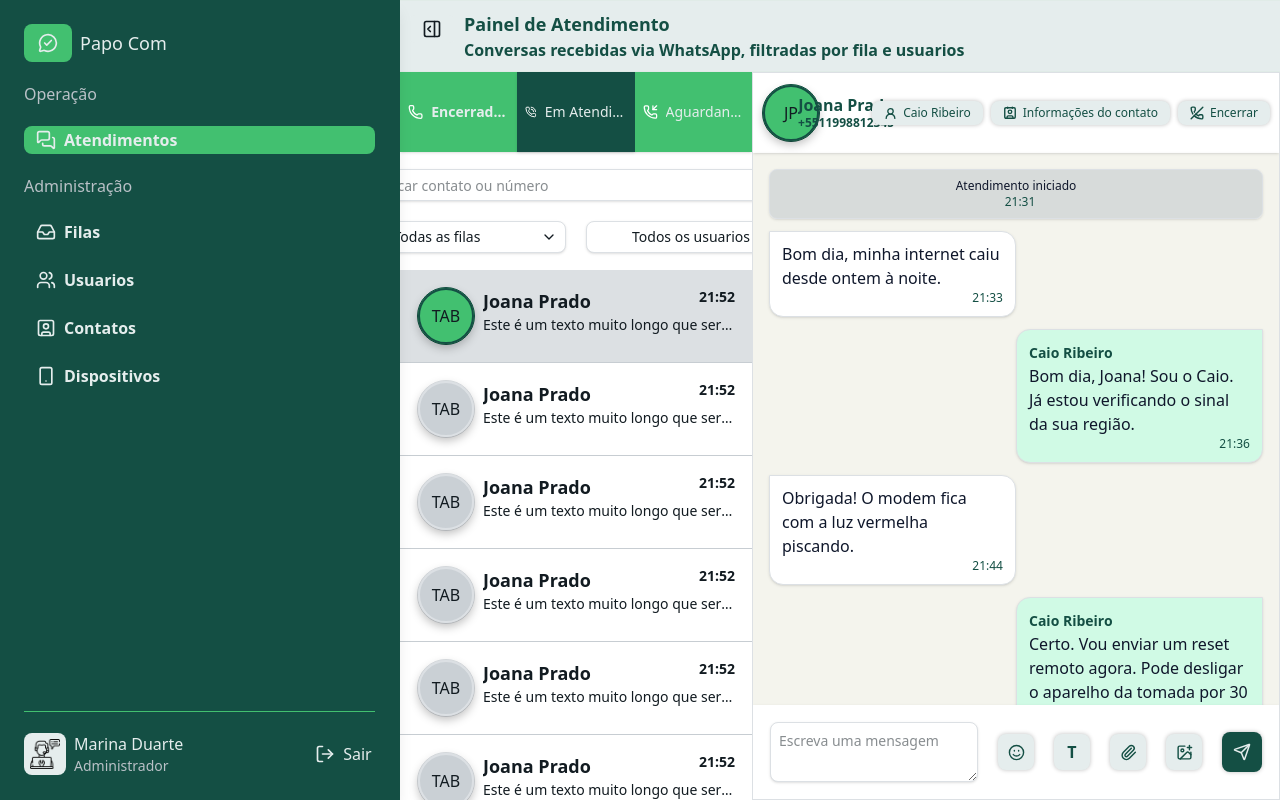
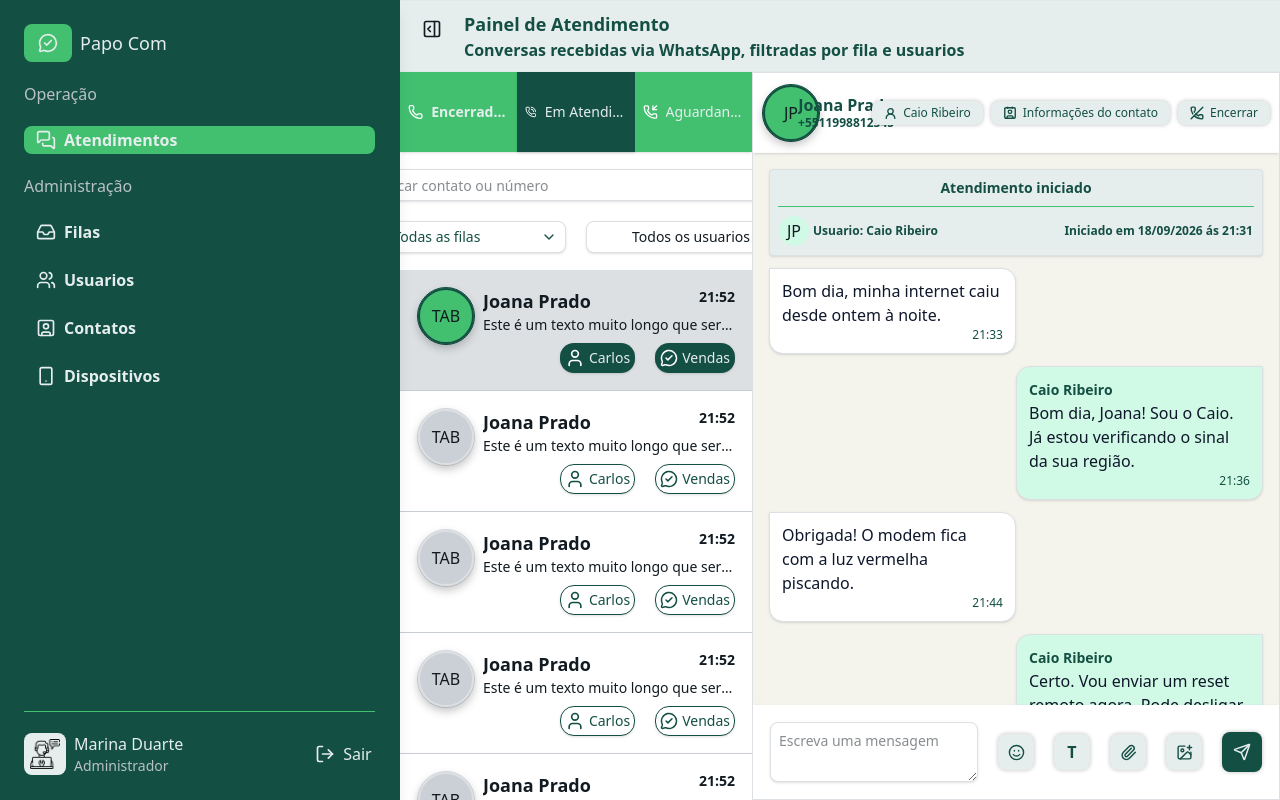
Before and after one commit to lucas-Coelho-Lucinda/PapoCom, a React (Vite) app: page /Atendimentos in a window 1280 px wide. Built offline with nearby package versions, Linux system fonts and the light colour scheme.

Commit message:
feat: Ajustes visuais para components e implementação de ajustes com TooltipLib

```diff
--- a/src/pages/customerService/components/FiltersOptionsService/index.tsx
+++ b/src/pages/customerService/components/FiltersOptionsService/index.tsx
@@ -31,6 +31,7 @@ export const FiltersOptionsService = () => {
             variant="default"
             size="small"
             options={optionsQueue}
+            textColor="primary"
             className="min-w-0 flex-1 w-full max-w-full"
             defaultValue={optionsQueue[0].value}
           />
--- a/src/pages/customerService/components/TabsCall/components/itemCall/index.tsx
+++ b/src/pages/customerService/components/TabsCall/components/itemCall/index.tsx
@@ -2,6 +2,7 @@ import type { ItemCallProps } from "../type";
 import { AvatarLib } from "../../../../../../components/avatar";
 import { CardLib } from "../../../../../../components/card";
 import { Textlib } from "../../../../../../components/text";
+import { MessageCircleCheck, User } from "lucide-react";
 
 export const ItemCall = ({
   isSelected,
@@ -11,7 +12,6 @@ export const ItemCall = ({
   index,
   selectCall,
 }: ItemCallProps) => {
-
   return (
     <CardLib
       colorBackeGround={isSelected ? "muted" : "default"}
@@ -63,6 +63,52 @@ export const ItemCall = ({
           >
             {text}
           </Textlib>
+          <div className="flex flex-row justify-end items-center gap-5">
+            <CardLib
+              width="fit"
+              height="min"
+              rounded="xl"
+              shadow="sm"
+              padding="none"
+              border={isSelected ? "none" : "primary"}
+              colorBackeGround={isSelected ? "primary" : "default"}
+              colorsHouverBackGround="none"
+              className="flex flex-row justify-center items-center gap-1 p-1 mt-2 min-w-0"
+            >
+              <User size={20} className="shrink-0" color={isSelected? "#ffff": "#144F44"} />
+              <Textlib
+                color={isSelected ? "secondary" : "primary"}
+                colorHover="none"
+                as="span"
+                size="sm"
+                className="flex-1 min-w-0 truncate"
+              >
+                Carlos
+              </Textlib>
+            </CardLib>
+
+            <CardLib
+              width="fit"
+              height="min"
+              rounded="xl"
+              shadow="sm"
+              padding="xs"
+              border={isSelected ? "none" : "primary"}
+              colorBackeGround={isSelected ? "primary" : "default"}
+              className="flex flex-row justify-center items-center gap-1 p-1 mt-2 min-w-0"
+            >
+              <MessageCircleCheck size={18} className="shrink-0" color={isSelected? "#ffff": "#144F44"} />
+
+              <Textlib
+                color={isSelected ? "secondary" : "primary"}
+                as="span"
+                size="sm"
+                className="flex-1 min-w-0 truncate"
+              >
+                Vendas
+              </Textlib>
+            </CardLib>
+          </div>
         </div>
       </div>
     </CardLib>
--- a/src/pages/customerService/components/convertionPainel/components/messageBubble/index.tsx
+++ b/src/pages/customerService/components/convertionPainel/components/messageBubble/index.tsx
@@ -1,12 +1,11 @@
+import { AvatarLib } from "../../../../../../components/avatar";
 import { CardLib } from "../../../../../../components/card";
 import { Textlib } from "../../../../../../components/text";
 
 import type { Message } from "../../types";
 
 export const MessageBubble = ({ message }: { message: Message }) => {
-  const isSent =
-    message.type === "sent" ||
-    message.type === "system";
+  const isSent = message.type === "sent" || message.type === "system";
 
   const isServiceStatus =
     message.type === "start" ||
@@ -17,41 +16,57 @@ export const MessageBubble = ({ message }: { message: Message }) => {
     <div className="flex w-full justify-center">
       {isServiceStatus ? (
         <CardLib
-          className="w-full px-3 py-2 flex flex-col justify-center items-center"
-          colorBackeGround="muted"
+          width="full"
+          height="full"
+          rounded="sm"
           shadow="sm"
-          rounded="md"
           padding="sm"
-          width="fit"
-          height="max"
+          colorBackeGround="secondary"
+          className="flex flex-col justify-between items-center gap-2"
         >
-          <Textlib
-            as="span"
-            color="message"
-            size="xs"
-            className="font-medium"
-          >
+          <Textlib as="h3" size="sm" className="font-semibold" color="primary">
             {message.type === "system" && "Atendimento iniciado"}
             {message.type === "service" && "Atendimento em andamento"}
             {message.type === "end" && "Atendimento finalizado"}
           </Textlib>
+          <hr className="w-full border-t border-success" />
+          <CardLib
+            border="none"
+            colorBackeGround="none"
+            className="flex items-center justify-between gap-2"
+          >
+            <div className="flex items-center gap-1">
+              <AvatarLib
+                size="min"
+                shadow="none"
+                color="sendMessage"
+                border="none"
+                photoOrText="JP"
+              />
 
-          {message.time && (
+              <Textlib
+                as="span"
+                size="xs"
+                color="primary"
+                className="font-semibold"
+              >
+               Usuario: Caio Ribeiro
+              </Textlib>
+            </div>
+
             <Textlib
               as="span"
+              size="xs"
               color="primary"
-              size="xs"
-              className="ml-2"
+              className="font-semibold"
             >
-              {message.time}
+              Iniciado em {message.date} ás {message.time}
             </Textlib>
-          )}
+          </CardLib>
         </CardLib>
       ) : (
         <div
-          className={`flex w-full ${
-            isSent ? "justify-end" : "justify-start"
-          }`}
+          className={`flex w-full ${isSent ? "justify-end" : "justify-start"}`}
         >
           <CardLib
             className={`max-w-[50%] px-3 py-2.5 ${
@@ -60,9 +75,7 @@ export const MessageBubble = ({ message }: { message: Message }) => {
                 : "rounded-tl-xl rounded-b-xl"
             }`}
             colorBackeGround={
-              message.type === "received"
-                ? "default"
-                : "sendMessage"
+              message.type === "received" ? "default" : "sendMessage"
             }
             shadow="sm"
             rounded="none"
@@ -81,11 +94,7 @@ export const MessageBubble = ({ message }: { message: Message }) => {
               </Textlib>
             )}
 
-            <Textlib
-              as="p"
-              color="message"
-              size="md"
-            >
+            <Textlib as="p" color="message" size="md">
               {message.text}
             </Textlib>
 
--- a/src/pages/customerService/components/drawerService/components/optionsService/index.tsx
+++ b/src/pages/customerService/components/drawerService/components/optionsService/index.tsx
@@ -39,7 +39,7 @@ export const OptinsService = () => {
                   `}
             >
               {isCollapsed && (
-                <TooltipLib side="right" variant="accent" className="font-bold">
+                <TooltipLib side="right" variant="default" className="font-bold">
                   <div className="flex flex-col">
                     <Textlib as="span">{option?.title}</Textlib>
                   </div>
--- a/src/pages/customerService/components/drawerService/index.tsx
+++ b/src/pages/customerService/components/drawerService/index.tsx
@@ -145,7 +145,7 @@ export const DrawerService = () => {
                 </TooltipTriggerLib>
 
                 {isCollapsed && (
-                  <TooltipLib side="right" variant="accent" className="font-bold">
+                  <TooltipLib side="right" variant="default" className="font-bold">
                     <div className="flex flex-col justify-center">
                       <Textlib as="span" color="none">
                         Usuario: Marina Duarte
```
Also changed, not shown: src/pages/customerService/components/convertionPainel/components/contactInfoPanel/index.tsx (+12 -14 lines).
